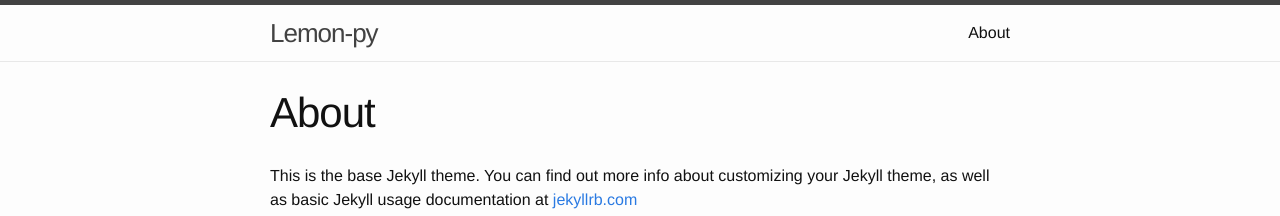
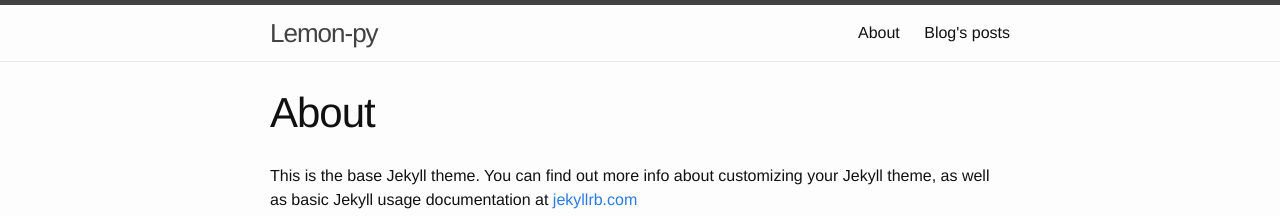
Before and after one commit to Lemon-Py/lemon-py.github.io, a Jekyll site: the page built from about.md, in a window 1280 px wide. Shown: the top 216 px of the page. Built offline with Jekyll 4.4.1, drawn with Linux system fonts in a browser that asks for light colours.

Commit message:
Added a blog link

```diff
--- a/_config.yml
+++ b/_config.yml
@@ -4,6 +4,10 @@
 # which you are expected to set up once and rarely need to edit after that.
 # For technical reasons, this file is *NOT* reloaded automatically when you use
 # 'jekyll serve'. If you change this file, please restart the server process.
+
+source: .
+include: ['_pages']
+
 
 # Site settings
 title: Lemon-py
--- a/_includes/landing_footer.html
+++ b/_includes/landing_footer.html
@@ -4,8 +4,8 @@
     <div class="footer container">
       <div class="row">
         <div class="col-xs-4 text-center">
-          <a><i class="fa fa-5x fa-fw fa-rss text-white"></i></a>
-          <h3>Blog</h3>
+          <a href={{ site.baseurl }}{% link _pages/blog.html %}><i class="fa fa-5x fa-fw fa-rss text-white"></i></a>
+          <a href={{ site.baseurl }}{% link _pages/blog.html %}><h3>Blog</h3></a>
         </div>
         <div class="col-xs-4 text-center">
           <a><i class="fa fa-5x fa-fw fa-twitter text-white"></i></a>
--- a/blog.html
+++ b/_pages/blog.html
@@ -1,5 +1,6 @@
 ---
-layout: default
+title: Blog's posts
+permalink: /blog
 ---
 
 <div class="home">
```
